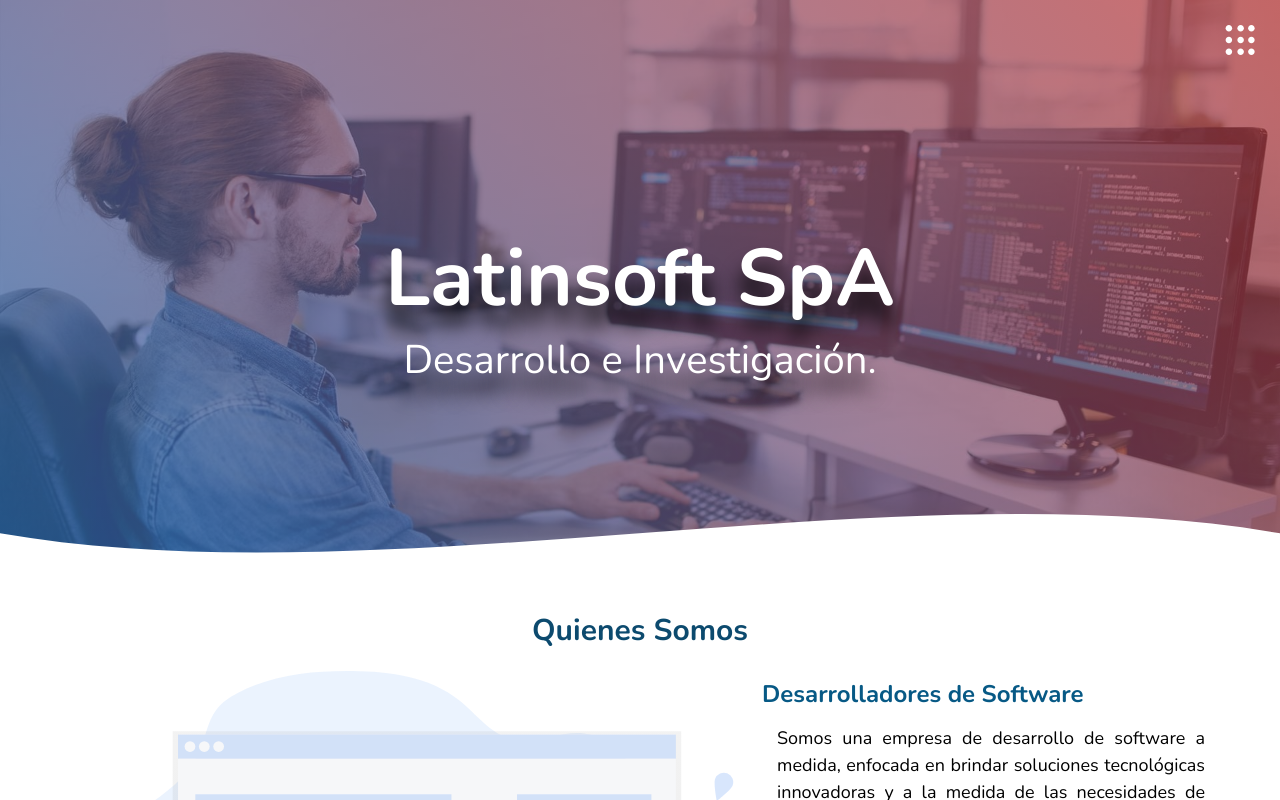
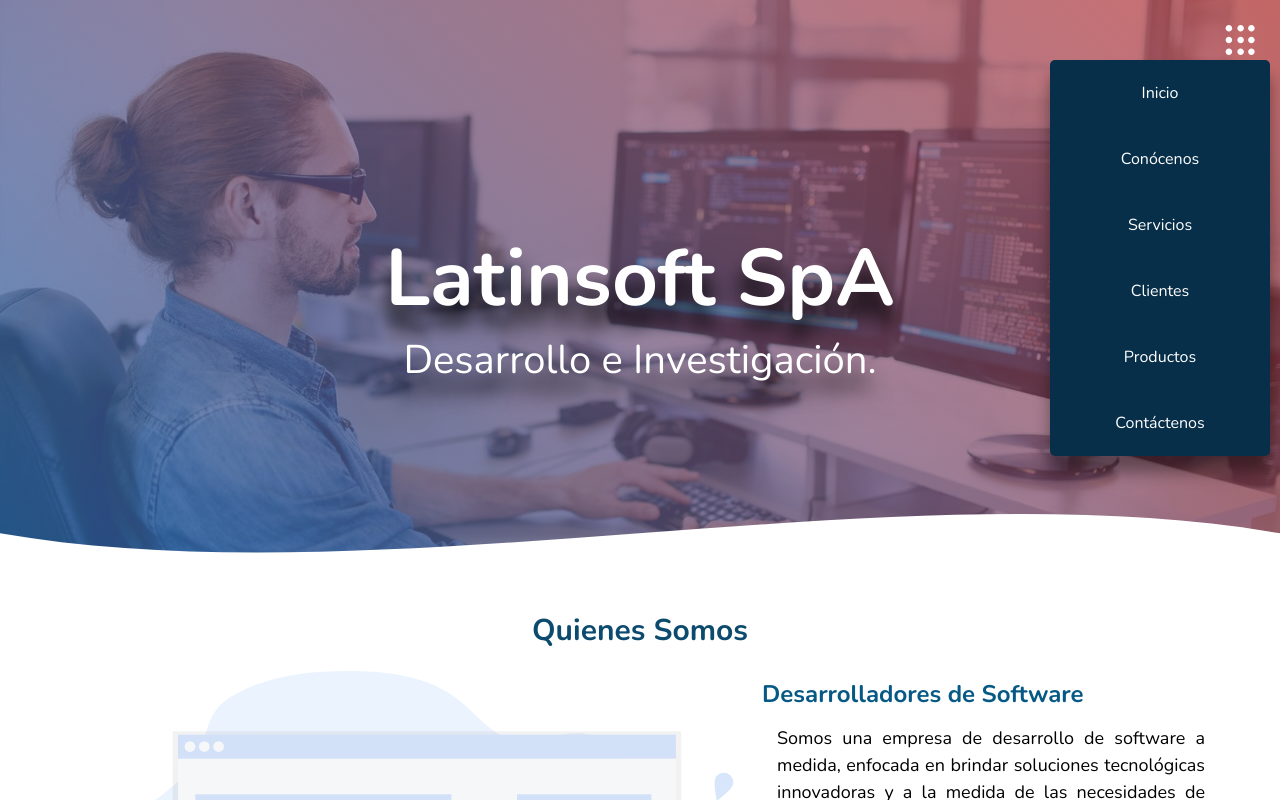
Before and after one commit to LatinSoftSPA/latinsoft2025, a React (Vite) app: page / in a window 1280 px wide. Both pictures are taken after a click on the element 1240 px from the left and 40 px from the top of the page. Shown: the top 800 px of the page. Built offline with nearby package versions, Linux system fonts and the light colour scheme.

Commit message:
feat: add functions on Nav Menu

```diff
--- a/src/App/Header/components/NavMenu/components/IconMenu/index.module.css
+++ b/src/App/Header/components/NavMenu/components/IconMenu/index.module.css
@@ -4,7 +4,7 @@
     align-items: center;
 }
 
-.container>img {
+.container img {
     width: 30px;
     height: 30px;
 }
--- a/src/App/Header/components/NavMenu/components/IconMenu/index.tsx
+++ b/src/App/Header/components/NavMenu/components/IconMenu/index.tsx
@@ -1,10 +1,14 @@
+import navMenuIcon from "/img/navMenu.svg";
+
 import style from "./index.module.css";
 
-import navMenuIcon from "/img/navMenu.svg";
+interface Props {
+  handleClick: () => void;
+}
 
-const IconMenu = () => {
+const IconMenu: React.FC<Props> = ({ handleClick }) => {
   return (
-    <div className={style.container}>
+    <div className={style.container} onClick={handleClick}>
       <img src={navMenuIcon} alt="Icono Menu" />
     </div>
   );
--- /dev/null
+++ b/src/App/Header/components/NavMenu/components/ListMenu/data.ts
@@ -0,0 +1,38 @@
+export const data = [
+  {
+    id: 1,
+    name: "Inicio",
+    url: "#",
+    enabled: true,
+  },
+  {
+    id: 2,
+    name: "Conócenos",
+    url: "#nosotros",
+    enabled: true,
+  },
+  {
+    id: 3,
+    name: "Servicios",
+    url: "#servicios",
+    enabled: true,
+  },
+  {
+    id: 4,
+    name: "Clientes",
+    url: "#clientes",
+    enabled: true,
+  },
+  {
+    id: 5,
+    name: "Productos",
+    url: "#productos",
+    enabled: true,
+  },
+  {
+    id: 6,
+    name: "Contáctenos",
+    url: "#footer",
+    enabled: true,
+  },
+];
--- a/src/App/Header/components/NavMenu/components/ListMenu/index.tsx
+++ b/src/App/Header/components/NavMenu/components/ListMenu/index.tsx
@@ -1,28 +1,33 @@
+import { data } from "./data";
+
 import style from "./index.module.css";
 
-const ListMenu = () => {
-  return (
-    <ul className={style.container}>
-      <li>
-        <a href="#">Inicio</a>
-      </li>
-      <li>
-        <a href="#nosotros">Conócenos</a>
-      </li>
-      <li>
-        <a href="#servicios">Servicios</a>
-      </li>
-      <li className={style.liClientes}>
-        <a href="#clientes">Clientes</a>
-      </li>
-      <li>
-        <a href="#productos">Productos</a>
-      </li>
-      <li>
-        <a href="#footer">Contáctenos</a>
-      </li>
-    </ul>
-  );
+interface Props {
+  show: boolean;
+  handleClick: () => void;
+}
+
+const ListMenu: React.FC<Props> = ({ show, handleClick }) => {
+  const getLi = () => {
+    return data.map((obj) => {
+      const { id, name, url, enabled } = obj;
+      if (!enabled) return null;
+
+      return (
+        <li key={id}>
+          <a href={url} onClick={handleClick}>
+            {name}
+          </a>
+        </li>
+      );
+    });
+  };
+
+  const propsUl = {
+    className: `${style.container} ${show ? style.show : ""}`,
+  };
+
+  return <ul {...propsUl}>{getLi()}</ul>;
 };
 
 export default ListMenu;
--- a/src/App/Header/components/NavMenu/index.module.css
+++ b/src/App/Header/components/NavMenu/index.module.css
@@ -2,12 +2,13 @@
     display: flex;
     justify-content: flex-end;
     align-items: center;
-    padding: 25px;
+    padding: 10px;
 }
 
 .container {
     position: relative;
-    cursor: pointer
+    cursor: pointer;
+    padding: 15px;
 }
 
 @media screen and (max-width: 900px) {
--- a/src/App/Header/components/NavMenu/index.tsx
+++ b/src/App/Header/components/NavMenu/index.tsx
@@ -1,13 +1,19 @@
+import { useState } from "react";
 import IconMenu from "./components/IconMenu";
 import ListMenu from "./components/ListMenu";
+
 import style from "./index.module.css";
 
 const NavMenu = () => {
+  const [show, setShow] = useState(false);
+
+  const handleClick = () => setShow(!show);
+
   return (
     <nav>
       <div className={style.container}>
-        <IconMenu />
-        <ListMenu />
+        <IconMenu handleClick={handleClick} />
+        <ListMenu show={show} handleClick={handleClick} />
       </div>
     </nav>
   );
```
Also changed, not shown: src/App/Header/components/NavMenu/components/ListMenu/index.module.css (+0 -12 lines).
